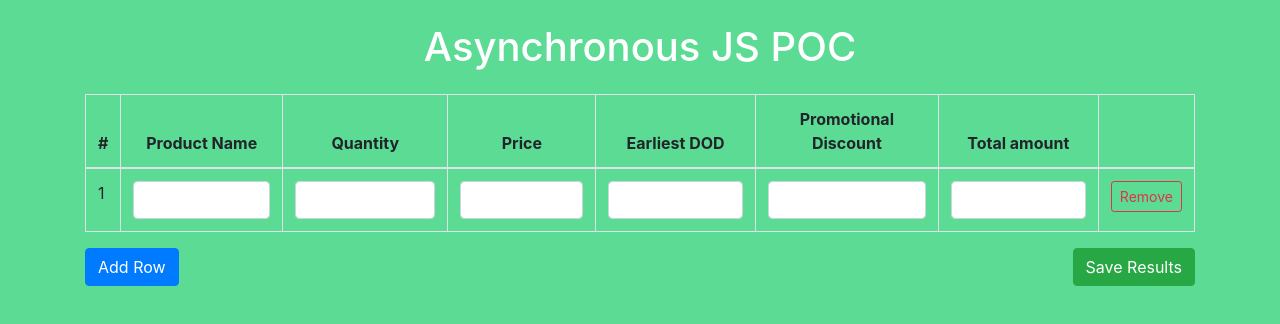
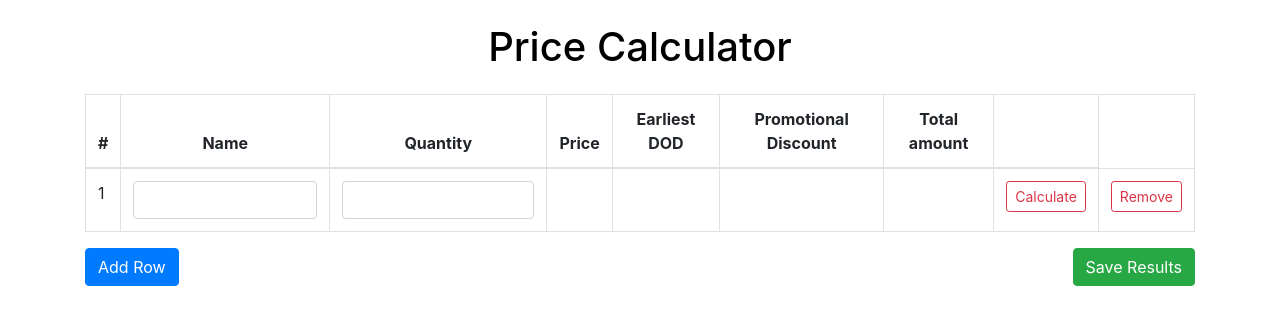
Before and after one commit to gabriel-p-oliveira/ProductShopping, a React (Create React App) app: page / in a window 1280 px wide. Shown: the top 324 px of the page. Built offline with nearby package versions, Linux system fonts and the light colour scheme.

Commit message:
fetching data from backend

```diff
--- a/src/App.js
+++ b/src/App.js
@@ -1,25 +1,60 @@
-import { margin } from "@mui/system";
 import React, { useState, useEffect } from "react";
 
 const App = () => {
+
   const [rows, setRows] = useState([{}]);
-  const [backendData, setbackendData] = useState({});
-  const columnsArray = ["Product Name", "Quantity", "Price", "Earliest DOD", "Promotional Discount", "Total amount"]; // pass columns here dynamically
+  const [calculated, setCalculated] = useState({});
+  // const columnsArray = ["Product Name", "Quantity"];
+  const columnsArray = ["name", "quantity"]; //used for input boxes
+  const columnsName = ["Name", "Quantity", "Price", "Earliest DOD", "Promotional Discount", "Total amount"];
+
+
+  function resolveAfter2Seconds() {
+    return new Promise(resolve => {
+      setTimeout(() => {
+        resolve('resolved');
+      }, 2000);
+    });
+  }
 
   const handleAddRow = () => {
     const item = {};
 
     setRows([...rows, item]);
-    console.log(" handle add row :", rows);
+    // console.log(" handle add row :", rows);
   };
 
   const postResults = () => {
-    console.log(rows); // this object can be passed to the backend to do other computation
+    console.log('all objects :', rows); // this object can be passed to the backend to do other computation
+
   };
+
   const handleRemoveSpecificRow = (idx) => {
     const tempRows = [...rows]; // to avoid  direct state mutation
     tempRows.splice(idx, 1);
-    setRows(tempRows);
+    // setRows(tempRows);
+  };
+
+  const handlecalculatePrice = async (idx) => {
+    // const tempRows = [...rows]; // to avoid  direct state mutation
+    // tempRows.splice(idx, 1);
+    // setRows(tempRows);
+
+    console.log(" handle calculate price called :", idx);
+
+    await fetch(`http://localhost:8080/product/getProductByName?name=${idx.name}&quantity=${idx.quantity}`)
+      .then((data1) => data1.json())
+      .then((js) => {
+        setCalculated(js);
+      })
+      .catch((e) => {
+        console.log(e)
+
+      })
+
+    console.log(await calculated)
+
+
   };
 
   const updateState = (e) => {
@@ -34,23 +69,12 @@ const App = () => {
     // return object to rows` clone
     tempRows[index] = tempObj;
     setRows(tempRows); // update state
+    console.log('rows printed here', rows)
   };
-
-  useEffect(() => {
-    //set background color
-    // document.body.style.backgroundColor = `rgb(230, 255, 255)`;
-    document.body.style.backgroundColor = '#5CDB95';
-
-    document.body.style.color = '#263649';
-  }, []);
-
-  // document.body.style.backgroundColor = `rgb(230, 255, 255)`;
-
 
   return (
     <div>
-      <h1 style={{ color: 'white', padding: 3, textAlign: 'center', margin: 20 }}> Asynchronous JS POC </h1>
-
+      <h1 style={{ color: 'black', padding: 3, textAlign: 'center', margin: 20 }}> Price Calculator </h1>
       <div className="container">
         <div className="row clearfix">
           <div className="col-md-12 column">
@@ -58,7 +82,7 @@ const App = () => {
               <thead>
                 <tr>
                   <th className="text-center"> # </th>
-                  {columnsArray.map((column, index) => (
+                  {columnsName.map((column, index) => (
                     <th className="text-center" key={index}>
                       {column}
                     </th>
@@ -71,7 +95,8 @@ const App = () => {
 
                   <tr key={idx}>
                     <td>{idx + 1}</td>
-                    {columnsArray.map((column, index) => (
+                    {
+                      columnsArray.map((column, index) => (
                         <td key={index}>
                           <input
                             type="text"
@@ -80,10 +105,57 @@ const App = () => {
                             index={idx}
                             className="form-control"
                             onChange={(e) => updateState(e)}
-
                           />
                         </td>
-                    ))}
+                      ))
+                    }
+                    {
+
+                      //TODO: loop over the array to
+                      <td>
+                        <span> {calculated.Price} </span>
+                      </td>
+
+                    }
+                    {
+                      <td>
+                        <span> {calculated.earlyDate} </span>
+                      </td>
+                    }
+                    {
+                      <td>
+                        {/* <span> Promotional discount here.... </span> */}
+                        <span> {calculated.percentage} </span>
+
+
+                      </td>
+                    }
+                    {
+                      <td>
+                        {/* <span>Total amount here... </span> */}
+                        <span> {calculated.normalPrice} </span>
+
+                      </td>
+                    }
+                    {/* {
+                      columnsArray.map((column, index) => (
+                        <td key={index}>
+                          <span> Some text </span>
+                        </td>
+                      ))
+                    } */}
+
+
+                    <td>
+                      <button
+                        className="btn btn-outline-danger btn-sm"
+                        // onClick={() => handlecalculatePrice(idx)}
+                        onClick={() => handlecalculatePrice(item)}
+
+                      >
+                        Calculate
+                      </button>
+                    </td>
 
                     <td>
                       <button
```
Lines whose indentation alone changed are shown as unchanged.
